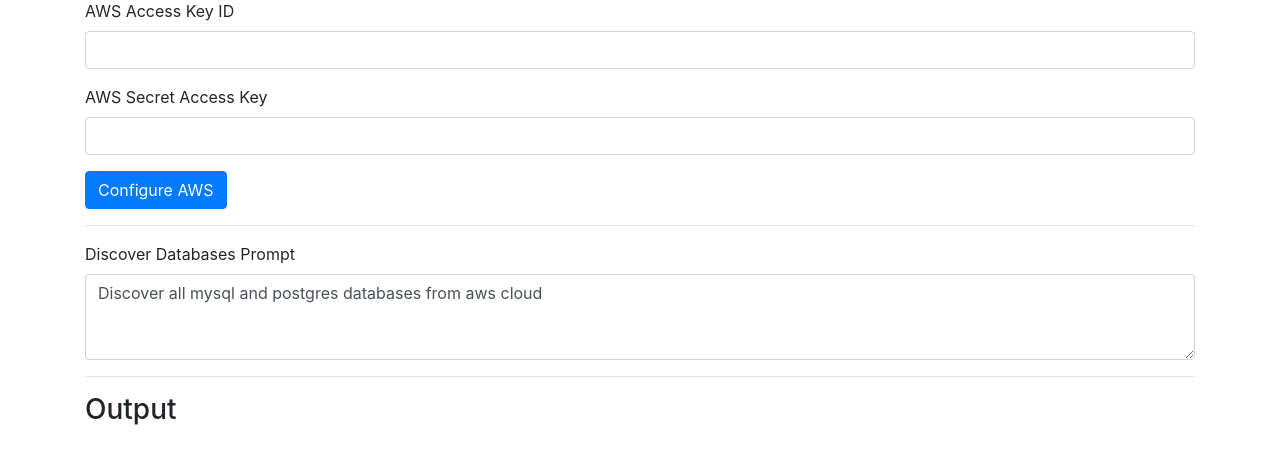
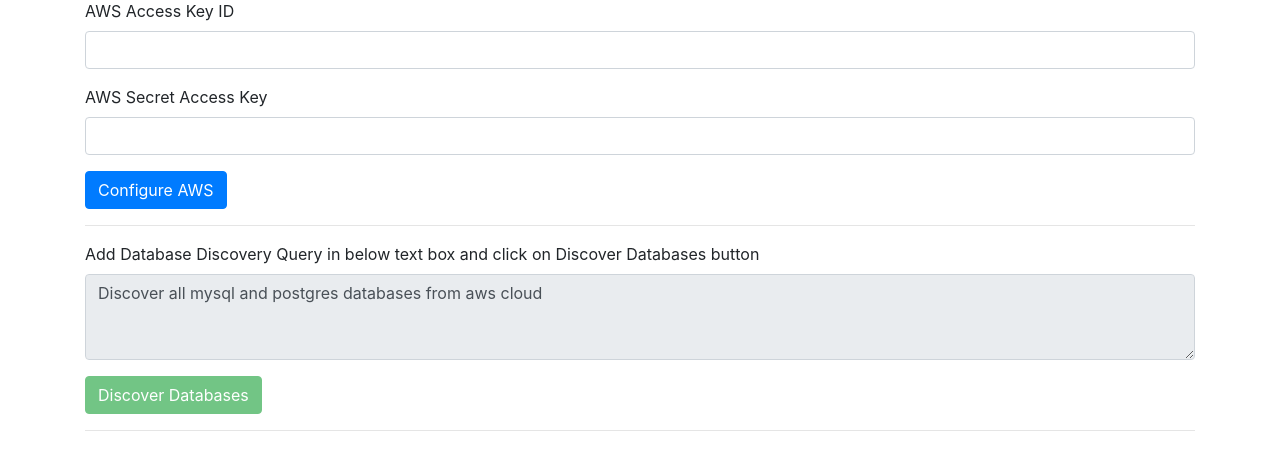
Before and after one commit to SushantJagdale/database_migration_service_ai, a FastAPI app: page / in a window 1280 px wide. Shown: the part 95-565 px from the top of the page. Run offline with FastAPI, Linux system fonts and the light colour scheme; some libraries are stand-ins or nearby versions.

Commit message:
updated the frontend to fix some UI changes

```diff
--- a/frontend/templates/index.html
+++ b/frontend/templates/index.html
@@ -18,16 +49,23 @@
           <label for="aws_secret_access_key">AWS Secret Access Key</label>
           <input type="password" class="form-control" id="aws_secret_access_key" name="aws_secret_access_key" required>
         </div>
-        <button type="submit" class="btn btn-primary">Configure AWS</button>
+        <button type="submit" class="btn btn-primary" id="configure-btn">
+          <span class="spinner" id="configure-spinner"></span>
+          <span id="configure-button-text">Configure AWS</span>
+        </button>
+        <span id="configure-result"></span>
       </form>
       <hr>
       <div class="form-group">
-        <label for="discover-prompt">Discover Databases Prompt</label>
-        <textarea class="form-control" id="discover-prompt" rows="3">Discover all mysql and postgres databases from aws cloud</textarea>
+        <label for="discover-prompt">Add Database Discovery Query in below text box and click on Discover Databases button</label>
+        <textarea class="form-control" id="discover-prompt" rows="3" disabled>Discover all mysql and postgres databases from aws cloud</textarea>
       </div>
-      <button id="discover-btn" class="btn btn-success" style="display: none;">Discover Databases</button>
+      <button id="discover-btn" class="btn btn-success" disabled>
+        <span class="spinner" id="discover-spinner"></span>
+        <span id="discover-button-text">Discover Databases</span>
+      </button>
+      <span id="discover-result"></span>
       <hr>
-      <h3>Output</h3>
       <div id="output"></div>
     </div>
 
@@ -36,9 +74,20 @@
         event.preventDefault();
         const accessKeyId = document.getElementById('aws_access_key_id').value;
         const secretAccessKey = document.getElementById('aws_secret_access_key').value;
-        const outputDiv = document.getElementById('output');
+        const configureResult = document.getElementById('configure-result');
+        const discoverBtn = document.getElementById('discover-btn');
+        const discoverPrompt = document.getElementById('discover-prompt');
+        const configureBtn = document.getElementById('configure-btn');
+        const spinner = document.getElementById('configure-spinner');
+        const buttonText = document.getElementById('configure-button-text');
 
-        outputDiv.textContent = 'Configuring AWS credentials...';
+        configureResult.textContent = '';
+        configureResult.className = '';
+        discoverBtn.disabled = true;
+        discoverPrompt.disabled = true;
+        configureBtn.disabled = true;
+        spinner.style.display = 'inline-block';
+        buttonText.textContent = 'Configuring...';
 
         try {
           const response = await fetch('/configure', {
@@ -55,20 +104,38 @@
           const data = await response.json();
 
           if (response.ok) {
-            outputDiv.textContent = data.message;
-            document.getElementById('discover-btn').style.display = 'block';
+            configureResult.textContent = data.message;
+            configureResult.classList.add('text-success');
+            discoverBtn.disabled = false;
+            discoverPrompt.disabled = false;
           } else {
-            outputDiv.textContent = `Error: ${data.detail}`;
+            configureResult.textContent = `Error: ${data.detail}`;
+            configureResult.classList.add('text-danger');
           }
         } catch (error) {
-          outputDiv.textContent = `An unexpected error occurred: ${error}`;
+          configureResult.textContent = `An unexpected error occurred: ${error}`;
+          configureResult.classList.add('text-danger');
+        } finally {
+          configureBtn.disabled = false;
+          spinner.style.display = 'none';
+          buttonText.textContent = 'Configure AWS';
         }
       });
 
       document.getElementById('discover-btn').addEventListener('click', async () => {
         const outputDiv = document.getElementById('output');
         const prompt = document.getElementById('discover-prompt').value;
-        outputDiv.innerHTML = 'Discovering databases...';
+        const discoverBtn = document.getElementById('discover-btn');
+        const spinner = document.getElementById('discover-spinner');
+        const buttonText = document.getElementById('discover-button-text');
+        const discoverResult = document.getElementById('discover-result');
+
+        outputDiv.innerHTML = '';
+        discoverResult.textContent = '';
+        discoverResult.className = '';
+        discoverBtn.disabled = true;
+        spinner.style.display = 'inline-block';
+        buttonText.textContent = 'Discovering...';
 
         try {
           const response = await fetch('/discover', {
@@ -86,28 +153,39 @@
               const reportResponse = await fetch(data.report_url);
               if (reportResponse.ok) {
                 const reportHtml = await reportResponse.text();
-                outputDiv.innerHTML = ''; // Clear the output div
+                const heading = document.createElement('h3');
+                heading.textContent = 'DMS Report';
+                outputDiv.appendChild(heading);
+
                 const iframe = document.createElement('iframe');
                 iframe.style.width = '100%';
-                iframe.style.height = '800px'; // Adjust height as needed
+                iframe.style.height = '800px';
                 iframe.style.border = 'none';
                 iframe.srcdoc = reportHtml;
                 outputDiv.appendChild(iframe);
               } else {
-                outputDiv.textContent = `Error fetching report: ${reportResponse.status} ${reportResponse.statusText}`;
+                discoverResult.textContent = `Error fetching report: ${reportResponse.status} ${reportResponse.statusText}`;
+                discoverResult.classList.add('text-danger');
               }
             } catch (fetchError) {
-              outputDiv.textContent = `An error occurred while fetching the report: ${fetchError}. This is likely a CORS issue. Please check the browser's developer console for more details.`;
+              discoverResult.textContent = `An error occurred while fetching the report: ${fetchError}. This is likely a CORS issue.`;
+              discoverResult.classList.add('text-danger');
             }
           } else {
             let errorMsg = `Error: ${data.detail || 'Unknown error'}`;
             if (data.text) {
               errorMsg += `\nBackend Response:\n${data.text}`;
             }
-            outputDiv.textContent = errorMsg;
+            discoverResult.textContent = errorMsg;
+            discoverResult.classList.add('text-danger');
           }
         } catch (error) {
-          outputDiv.textContent = `An unexpected error occurred: ${error}`;
+          discoverResult.textContent = `An unexpected error occurred: ${error}`;
+          discoverResult.classList.add('text-danger');
+        } finally {
+          discoverBtn.disabled = false;
+          spinner.style.display = 'none';
+          buttonText.textContent = 'Discover Databases';
         }
       });
     </script>
```
Also changed, not shown: other parts of frontend/templates/index.html (+31 -0 lines).
